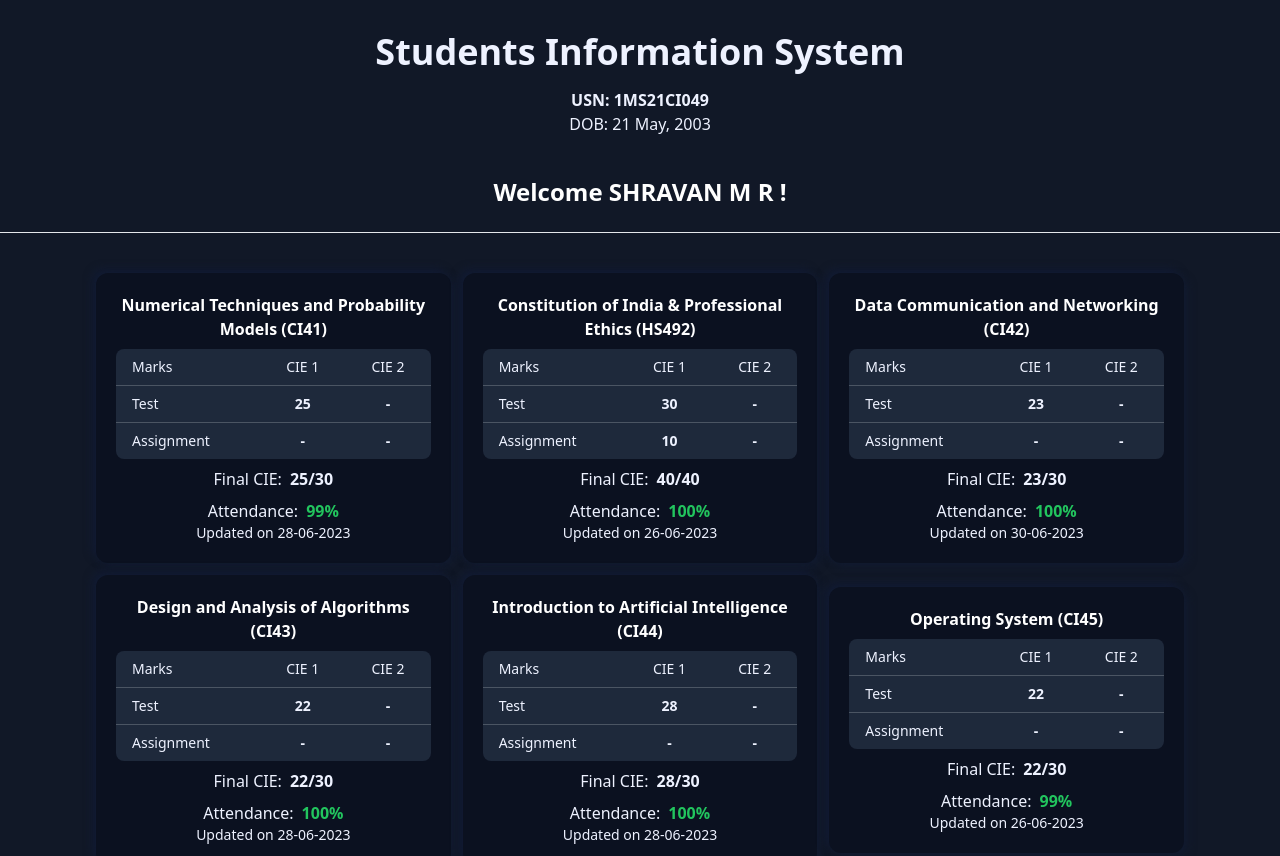
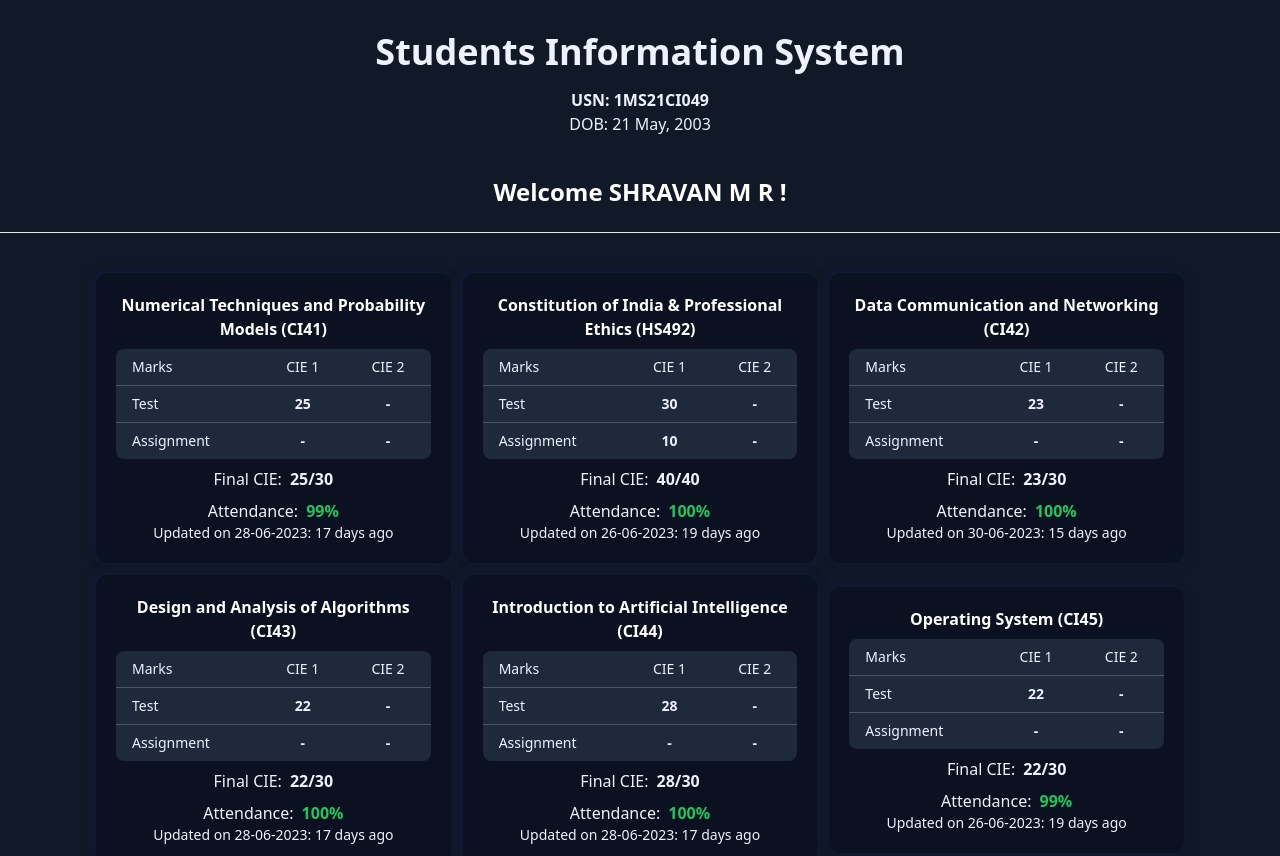
Before and after one commit to githubhosting/mini-sis, a React (Create React App) app: page /test in a window 1280 px wide. Shown: the top 856 px of the page. Built offline with nearby package versions, Linux system fonts and the light colour scheme.

Commit message:
days difference displaied

```diff
--- a/src/Test.jsx
+++ b/src/Test.jsx
@@ -7,6 +7,7 @@ import NewComp from "./components/NewComp";
 import Loading from "./components/Loading";
 import { CookiesProvider, useCookies } from "react-cookie";
 import Footer from "./components/Footer";
+import AnthropicSDKComponent from "./components/AnthropicSDKComponent";
 
 // const data = false;
 
--- a/src/components/AnthropicSDKComponent.jsx
+++ b/src/components/AnthropicSDKComponent.jsx
@@ -1,22 +1,32 @@
-import React, { useEffect } from 'react';
-import Anthropic from '@anthropic-ai/sdk';
+import React, { useEffect } from "react";
+import Anthropic from "@anthropic-ai/sdk";
 
 const AnthropicSDKComponent = () => {
   useEffect(() => {
     async function main() {
       const anthropic = new Anthropic({
-        apiKey: 'my api key', // Replace 'my api key' with your actual API key
+        apiKey: "my api key", // Replace 'my api key' with your actual API key
       });
 
       try {
-        const completion = await anthropic.completions.create({
-          model: 'claude-2',
-          max_tokens_to_sample: 300,
-          prompt: `${Anthropic.HUMAN_PROMPT} how does a court case get to the Supreme Court? ${Anthropic.AI_PROMPT}`,
-        });
-        console.log('Completion Result:', completion);
+        const completion = await fetch(
+          "https://api.anthropic.com/v1/complete",
+          {
+            method: "POST",
+            mode: "no-cors", // Use 'no-cors' mode
+            headers: {
+              "Content-Type": "application/json",
+            },
+            body: JSON.stringify({
+              model: "claude-2",
+              max_tokens_to_sample: 300,
+              prompt: `${Anthropic.HUMAN_PROMPT} how does a court case get to the Supreme Court? ${Anthropic.AI_PROMPT}`,
+            }),
+          }
+        );
+        console.log("Completion Result:", completion);
       } catch (error) {
-        console.error('Error:', error);
+        console.error("Error:", error);
       }
     }
 
--- a/src/components/NewComp.jsx
+++ b/src/components/NewComp.jsx
@@ -17,8 +17,16 @@ function NewComp(props) {
     } else if (latestAbsentDate) {
       latestDate = latestAbsentDate;
     }
+    return latestDate;
+  };
 
-    return latestDate;
+  const calculateDaysAgo = (date) => {
+    const currentDate = new Date();
+    const dateParts = date.split("-");
+    const targetDate = new Date(dateParts[2], dateParts[1] - 1, dateParts[0]);
+    const timeDifference = currentDate - targetDate;
+    const daysAgo = Math.floor(timeDifference / (1000 * 60 * 60 * 24));
+    return daysAgo;
   };
 
   return (
@@ -62,6 +70,7 @@ function NewComp(props) {
               parseInt(days_present) +
               parseInt(days_absent) +
               parseInt(remaining_days);
+            const daysAgo = latestDate ? calculateDaysAgo(latestDate) : null;
             return (
               <div
                 key={index}
@@ -134,7 +143,8 @@ function NewComp(props) {
                   </h1>
                 </div>
                 <h1 className="text-center text-sm text-indigo-50">
-                  {latestDate ? `Updated on ${latestDate}` : ""}
+                  {latestDate ? `Updated on ${latestDate}` : ""}:{" "}
+                  {daysAgo ? daysAgo : ""} days ago
                 </h1>
               </div>
             );
```
